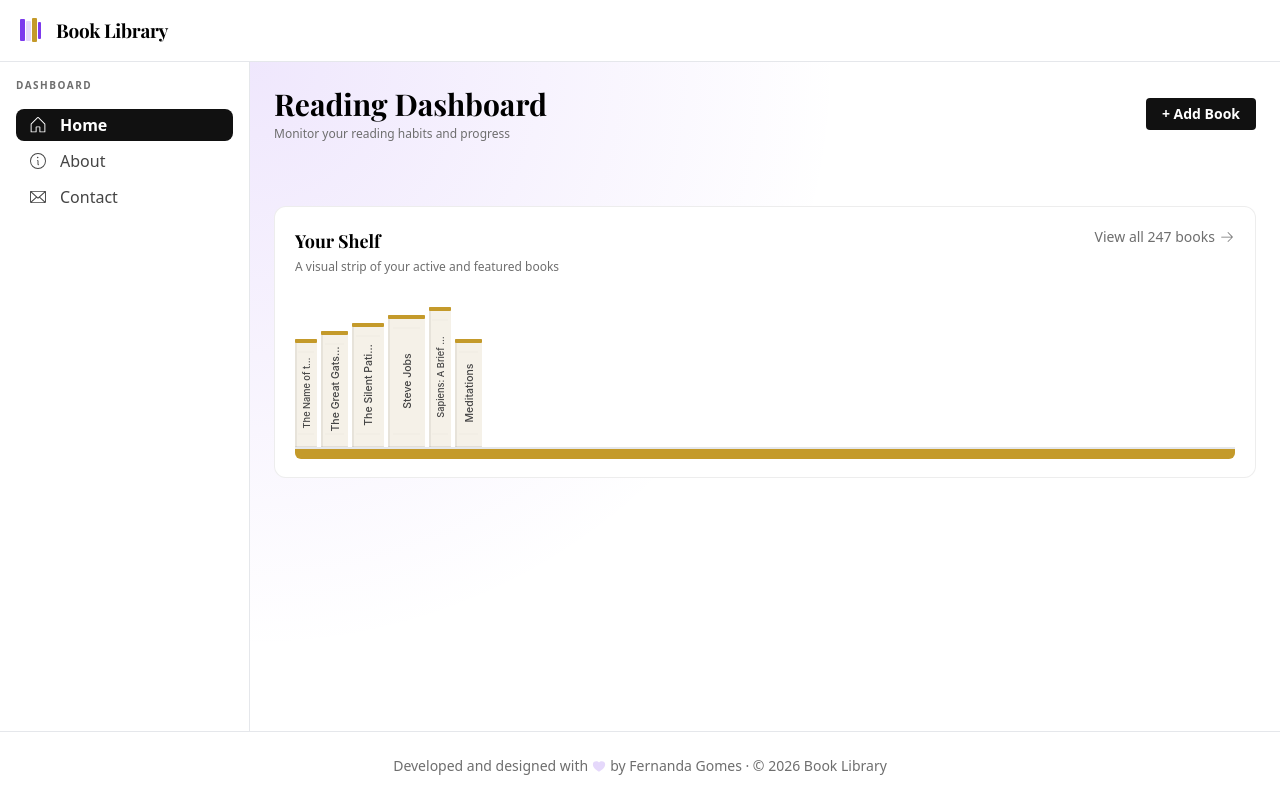
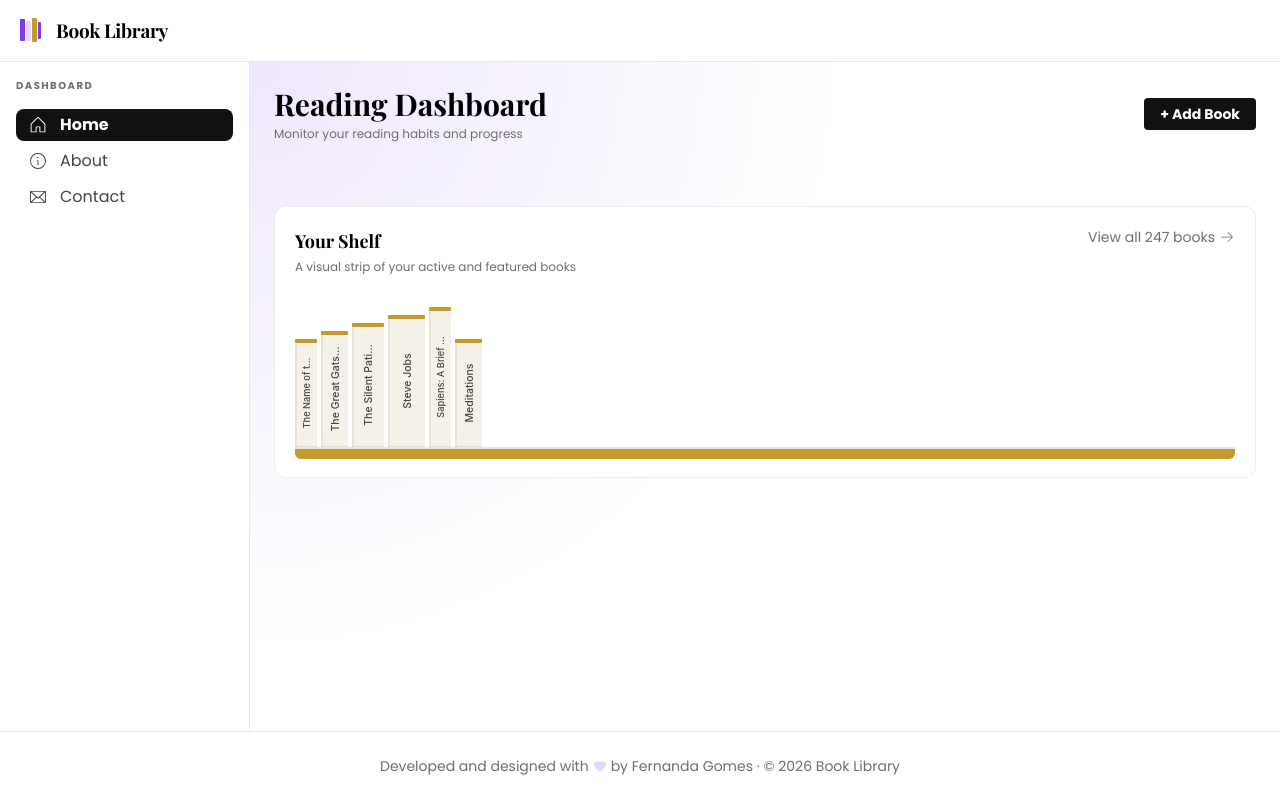
Before and after one commit to FP22FD/nextjs-dashboard-example, a Next.js app: page / in a window 1280 px wide. Built offline with nearby package versions, Linux system fonts and the light colour scheme.

Commit message:
feat: update font configuration to include Poppins and add new text colors

```diff
--- a/tailwind.config.js
+++ b/tailwind.config.js
@@ -1,5 +1,6 @@
 /** @type {import('tailwindcss').Config} */
 
+const { text } = require('stream/consumers');
 const { fontFamily } = require('tailwindcss/defaultTheme');
 
 module.exports = {
@@ -62,11 +63,13 @@ module.exports = {
           gold: '#c49a2a', // Gold accent, ratings, highlights
           accentBorder: 'rgba(124,58,237,0.2)', // Button hover, border, focus ring
           border: 'rgba(0,0,0,0.07)', // Card/input border
+          borderStrong: 'rgba(0,0,0,0.14)', // Stronger border for active/hover states
           borderSoft: 'rgba(124,58,237,0.2)', // Subtle border, hover/focus
           // Text
           text0: '#111111', // Primary text
           text1: '#444444', // Secondary text
           text2: '#6e6e6e', // Muted / tertiary text
+          text3: '#555555', // Disabled text
           tag1: '#7c3aed', // Tag text, accent
           tag3: '#6e6e6e', // Tag text, muted
           gold: '#c49a2a', // Gold accent text
@@ -99,10 +102,39 @@ module.exports = {
       addBase({
         '@font-face': [
           {
-            fontFamily: 'Playfair Display',
-            fontStyle: 'normal',
-            fontWeight: '400',
-            src: 'url("/fonts/PlayfairDisplay/PlayfairDisplay-Regular.ttf") format("TrueType")',
+            fontFamily: "Poppins",
+            fontStyle: "normal",
+            fontWeight: "400",
+            fontDisplay: "swap",
+            src: 'url("/fonts/Poppins/Poppins-Regular.ttf") format("truetype")',
+          },
+          {
+            fontFamily: "Poppins",
+            fontStyle: "italic",
+            fontWeight: "400",
+            fontDisplay: "swap",
+            src: 'url("/fonts/Poppins/Poppins-Italic.ttf") format("truetype")',
+          },
+          {
+            fontFamily: "Poppins",
+            fontStyle: "normal",
+            fontWeight: "500",
+            fontDisplay: "swap",
+            src: 'url("/fonts/Poppins/Poppins-Medium.ttf") format("truetype")',
+          },
+          {
+            fontFamily: "Poppins",
+            fontStyle: "normal",
+            fontWeight: "600",
+            fontDisplay: "swap",
+            src: 'url("/fonts/Poppins/Poppins-SemiBold.ttf") format("truetype")',
+          },
+          {
+            fontFamily: "Poppins",
+            fontStyle: "normal",
+            fontWeight: "700",
+            fontDisplay: "swap",
+            src: 'url("/fonts/Poppins/Poppins-Bold.ttf") format("truetype")',
           },
           {
             fontFamily: 'Playfair Display',
```
